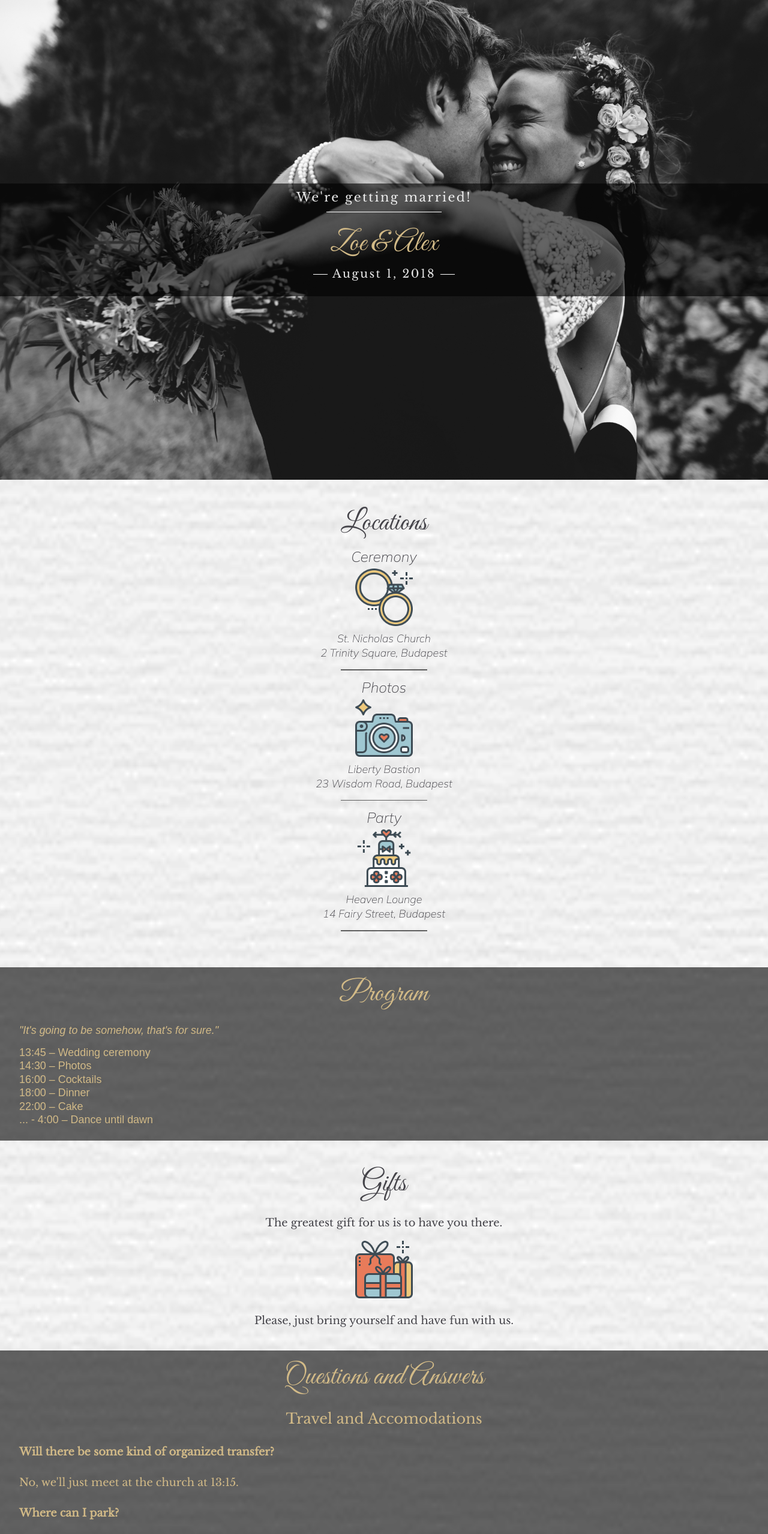
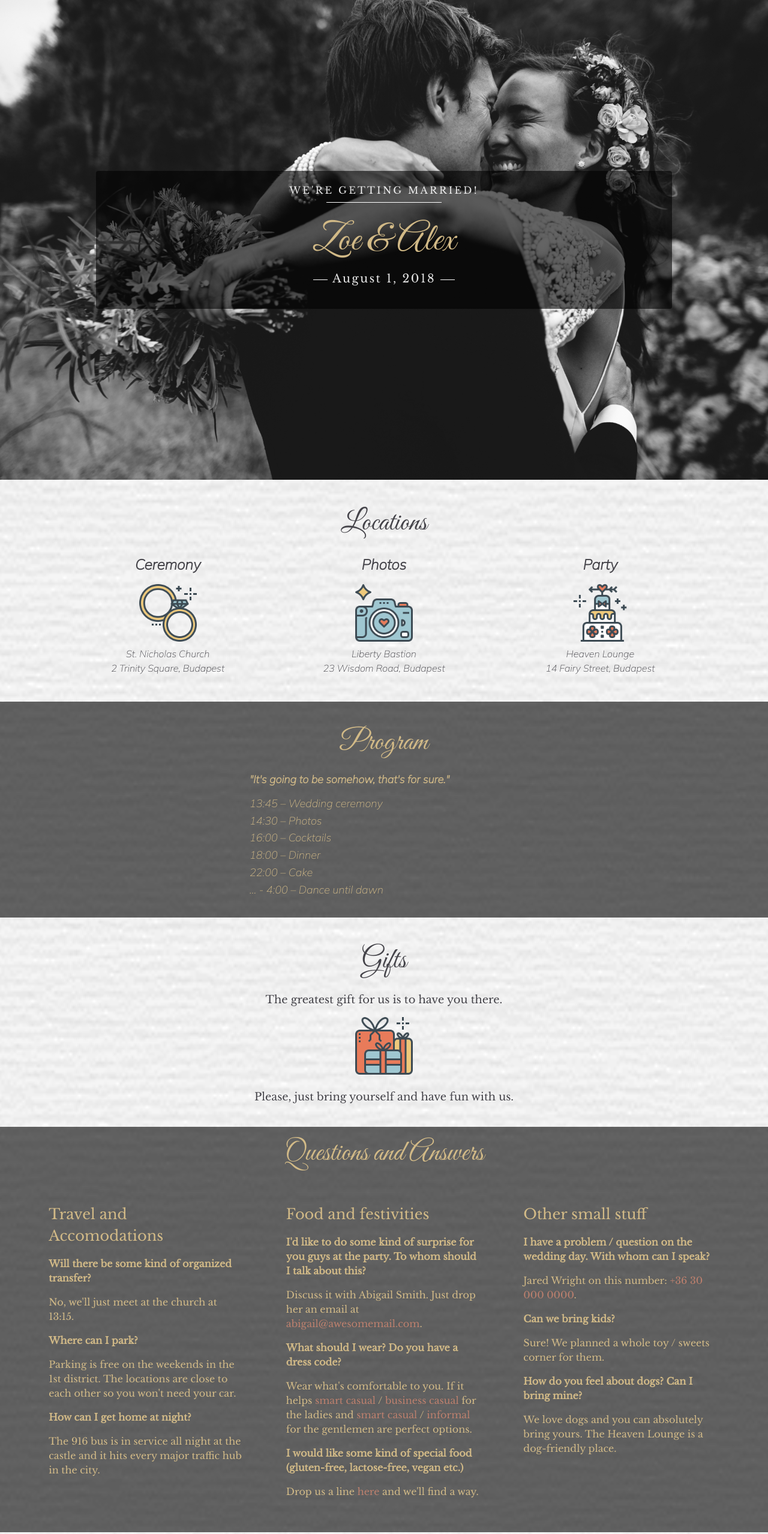
Before and after one commit to Barbi0303/Wedding-website, a plain HTML site: page index.html in a window 1280 px wide. Shown: the top 2558 px of the page at 60% size. Drawn offline with nearby package versions, Linux system fonts and the light colour scheme.

Commit message:
add favicon to html and update css/responsive

```diff
--- a/index.html
+++ b/index.html
@@ -8,6 +8,7 @@
   <link rel="stylesheet" type="text/css" href="main.css">
   <link rel="preconnect" href="https://fonts.gstatic.com">
   <link href="https://fonts.googleapis.com/css2?family=Great+Vibes&family=Libre+Baskerville&family=Mulish:ital,wght@1,200&display=swap" rel="stylesheet">
+  <link rel="shortcut icon" type="image/x-icon" href="https://orange.codeberryschool.com/content/images/project-assets/wedding-landing-favicon.png">
 </head>
 <body>
   <header class="cover">
--- a/main.css
+++ b/main.css
@@ -104,9 +104,53 @@ h1 {
   vertical-align: middle;
 }
 
+@media (min-width: 768px) {
+
+  .cover {
+    background: url(Assets/wedding-cover.jpg) no-repeat center/cover;
+  }
+
+  .tagline {
+    text-transform: uppercase;
+    letter-spacing: .2rem;
+    font-size: 1rem;
+  }
+
+  h1 {
+    font-size: 4rem;
+  }
+
+  .main-data {
+    margin: auto 10rem;
+    border-radius: 4px;
+    padding: 1.25rem;
+  }
+
+}
+
+@media (min-width: 1440px) {
+
+  .tagline {
+    font-size: 1.5rem;
+  }
+
+  h1 {
+    font-size: 7rem;
+  }
+
+  .main-data {
+    margin: auto 25rem;
+  }
+
+}
+
 /* main/locations styles */
 .places img {
   width: 6rem;
+}
+
+.places h3 {
+  font-weight: 700;
 }
 
 .location div {
@@ -123,12 +167,40 @@ h1 {
   margin: 1.5rem auto;
 }
 
+@media (min-width: 768px) {
+
+  .places {
+    display: inline-block; /* 3 oszlopos layouthoz */
+    width: 30%;
+    font-size: 1rem;
+  }
+
+  .places::after {
+    display: none;
+  }
+
+  .places h3 {
+    padding: .8rem;
+
+  }
+
+}
+
+@media (min-width: 1440px) {
+
+  .places img {
+    width: 7.5rem;
+  }
+
+}
+
 /* main/program styles */
 .program {
   background-color: hsla(100,0%,0%,.6);
   width: 100vw;
   color: #d2ba87;
-  font-family: 'Muli', sans-serif;
+  font-family: 'Mulish', sans-serif;
+  padding: 1rem;
 }
 
 .timetable {
@@ -144,11 +216,29 @@ ul {
 .timetable p {
   line-height: 1.2rem;
   font-style: italic;
+  font-weight: 700;
+}
+
+.program h2 {
+  margin-top: 1rem;
+}
+
+@media (min-width: 768px) {
+
+  .timetable {
+    width: 35vw;
+    margin: 0 auto;
+  }
+
+  li {
+    line-height: 1.8rem;
+  }
+
 }
 
 /* main/gifts styles */
 
-.gifts img{
+.gifts img {
   width: 6rem;
 }
 
@@ -161,11 +251,11 @@ ul {
   background-color: hsla(100,0%,0%,.6);
   width: 100vw;
   color: #d2ba87;
+  text-align: center;
 }
 
 .QandA p {
   text-align: left;
-  margin: 1.5rem 1rem;
 }
 
 .question {
@@ -181,6 +271,27 @@ ul {
   margin: 2rem auto;
 }
 
+@media ( min-width: 768px) {
+
+  .important-information {
+    display: inline-block;
+    width: 30%;
+    vertical-align: top; /* egymáshoz igazítja az oszlopokat felül! */
+    padding: 1.5rem;
+    margin: .5rem;
+    font-size: 1rem;
+  }
+
+  .important-information::after {
+    display: none;
+  }
+
+  .important-information h3 {
+    text-align: left;
+  }
+
+}
+
 /* footer styless */
 
 footer {
@@ -189,6 +300,7 @@ footer {
   height: 6.5rem;
   background-color: #606060;
   color: #fff;
+  width: 100%;
 }
 
 .footer-wrapper {
@@ -201,11 +313,14 @@ footer p {
   margin-bottom: 0;
 }
 
-/* font-family: 'Mulish', sans-serif;
-favicon: https://orange.codeberryschool.com/content/images/project-assets/wedding-landing-favicon.png
-default text color: #444349 (grey)
-alternate text color: #d2ba87 (gold)
-header tagline and date color: hsla(0,0%,100%,.9);
-dark background: hsla(100,0%,0%,.6);
-footer background color: #606060
-*/
+@media (min-width: 768px) {
+
+  footer {
+    height: 4rem;
+  }
+
+  .footer-wrapper p {
+    font-size: .8rem;
+  }
+
+}
```
